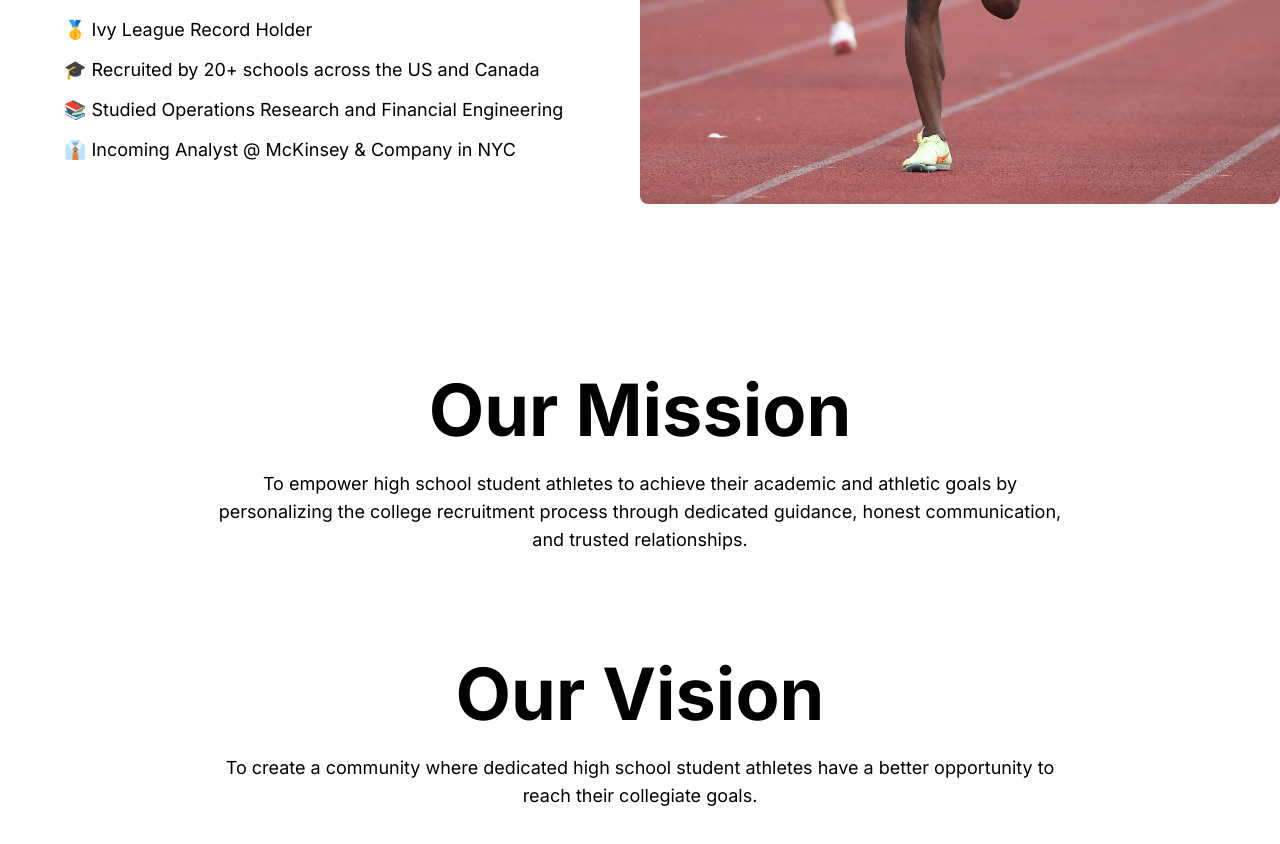
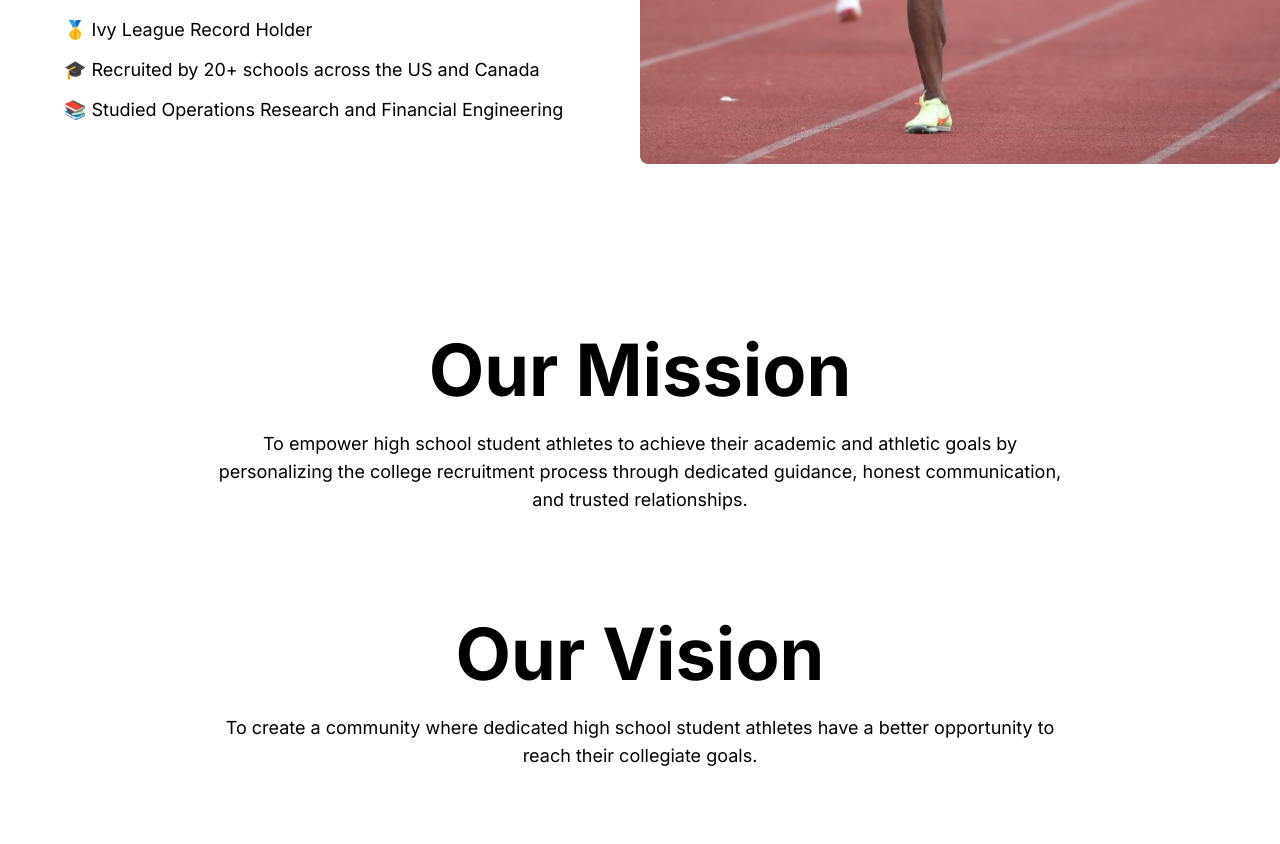
Before and after one commit to rohank36/consulting, a Next.js app: page / in a window 1280 px wide. Shown: the part 4260-5104 px from the top of the page. Built offline with nearby package versions, Linux system fonts and the light colour scheme.

Commit message:
removed ibro job

```diff
--- a/src/app/WhyUs.tsx
+++ b/src/app/WhyUs.tsx
@@ -76,9 +76,6 @@ const WhyUs = (props:{id:string}) => {
                         <li className="hover:scale-110 cursor-pointer duration-300"
                             onClick={() => setCurrentImage(images.photo6)}
                         >📚 Studied Operations Research and Financial Engineering</li>
-                        <li className="hover:scale-110 cursor-pointer duration-300"
-                            onClick={() => setCurrentImage(images.photo7)}
-                        >👔 Incoming Analyst @ McKinsey & Company in NYC </li>
                     </ul>
                 </div>
             </div>
```
